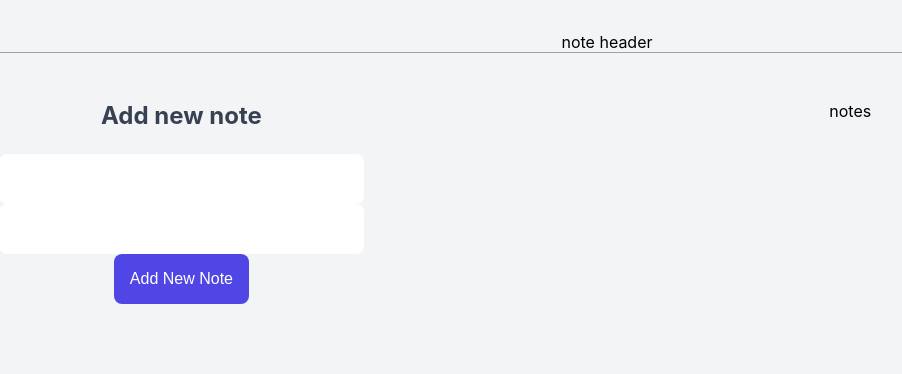
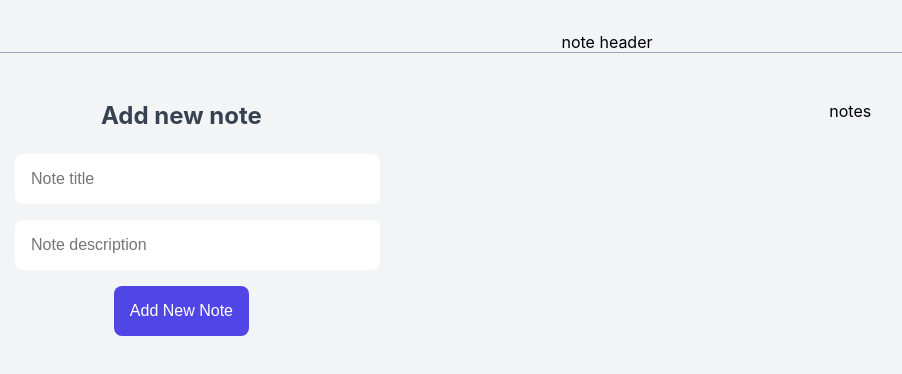
Before and after one commit to N-Baghernejad/note-app, a React (Vite) app: page / in a window 1280 px wide. Shown: the top 374 px of the page, without its empty margins (33-935 px from the left). Built offline with nearby package versions, Linux system fonts and the light colour scheme.

Commit message:
change css

```diff
--- a/src/components/AddNewNote.jsx
+++ b/src/components/AddNewNote.jsx
@@ -6,8 +6,8 @@ function AddNewNote() {
     <div className="add-new-note">
       <h2>Add new note</h2>
       <form className="note form" onSubmit={handleSubmit}>
-        <input type="text" className="text-field"/>
-        <input type="text" className="text-field"/>
+        <input type="text" className="text-field" placeholder="Note title"/>
+        <input type="text" className="text-field" placeholder="Note description"/>
         <button type="submit" className="btn btn--primary">Add New Note</button>
       </form>
     </div>
--- a/src/index.css
+++ b/src/index.css
@@ -76,6 +76,7 @@ select {
   border-radius: 0.5rem;
   color: var(--text-700);
   font-size: 1rem;
+  margin:1rem;
 }
 .btn {
   border-radius: 0.5rem;
```
